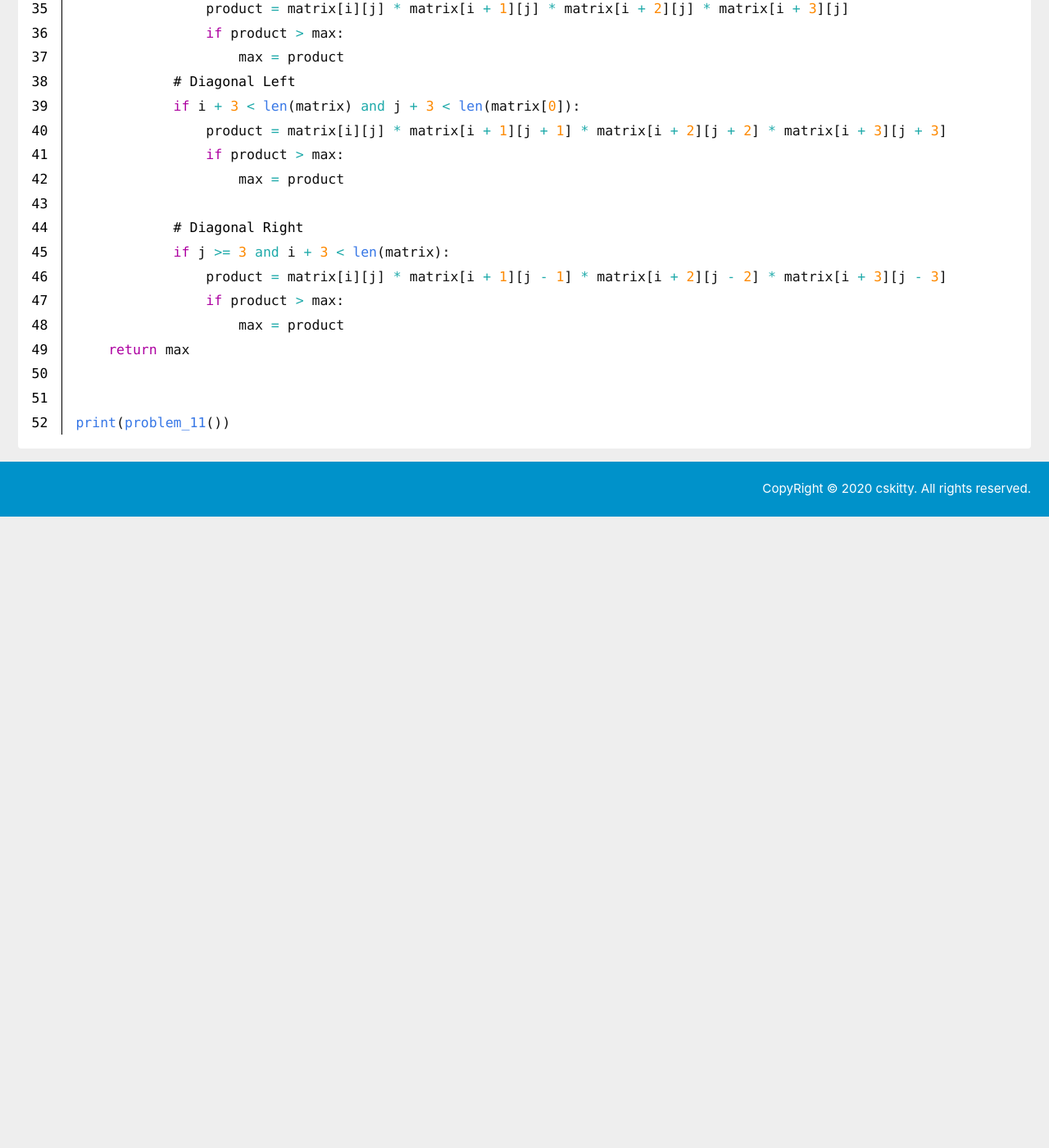
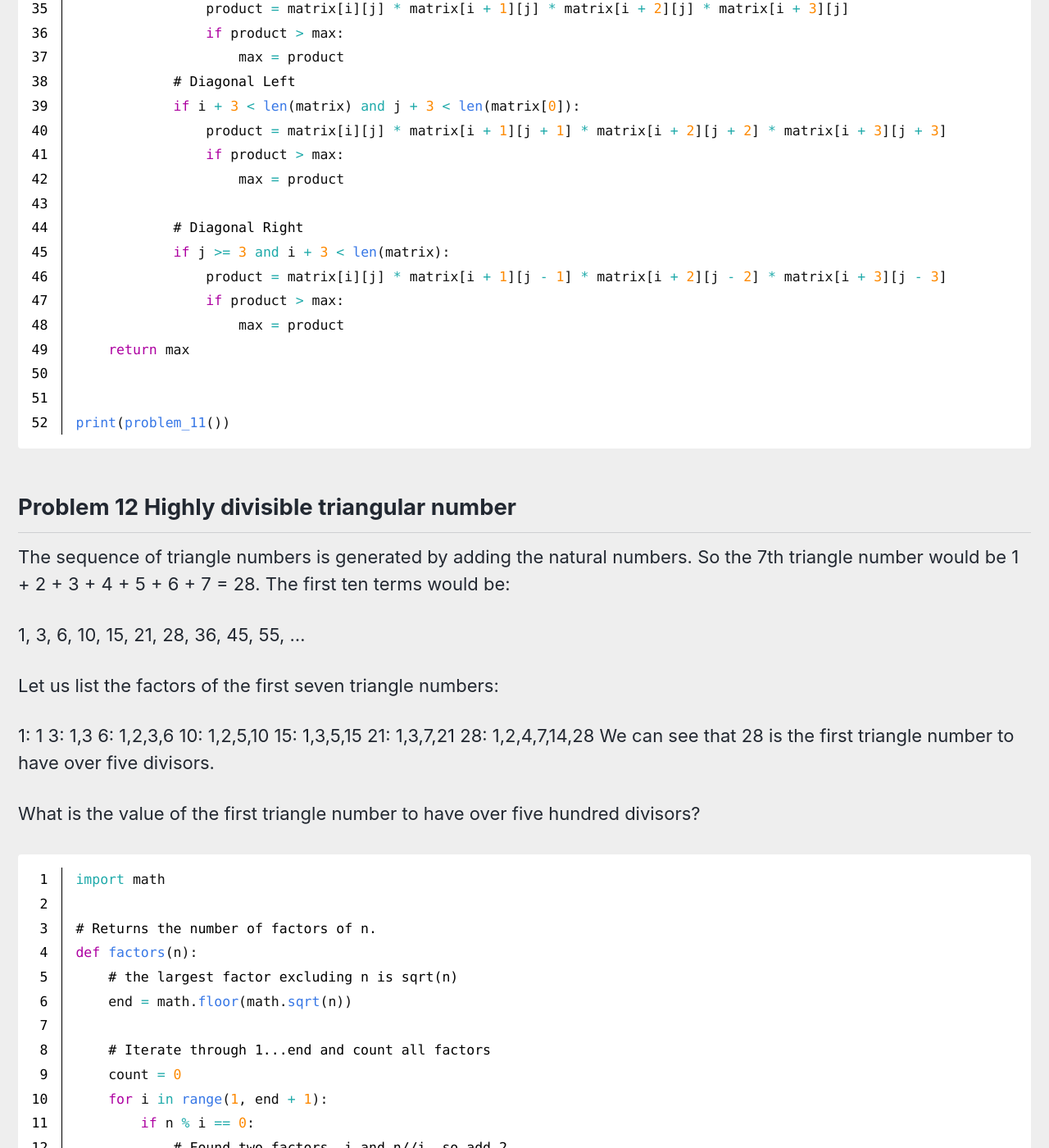
Before and after one commit to cskitty/cskitty.github.io, a Jekyll site: the page built from _posts/2020-04-30-post-project-euler-2.md, in a window 1280 px wide and 1400 px high, scrolled down 2853 px. Shown: the whole window at 82% size. Built offline with Jekyll 4.4.1, drawn with Linux system fonts in a browser that asks for light colours; cached includes are drawn as plain includes; nearby versions of some CDN libraries; before the commit the page ends 3483 px from its top, so only the background shows below that; some of the changed text lies outside the part shown.

Commit message:
Problem 12 done

```diff
--- a/_posts/2020-04-30-post-project-euler-2.md
+++ b/_posts/2020-04-30-post-project-euler-2.md
@@ -96,3 +96,59 @@ def problem_11():
 
 print(problem_11())
 {% endhighlight %}
+
+## Problem 12 Highly divisible triangular number
+
+The sequence of triangle numbers is generated by adding the natural numbers. So the 7th triangle number would be 1 + 2 + 3 + 4 + 5 + 6 + 7 = 28. The first ten terms would be:
+
+1, 3, 6, 10, 15, 21, 28, 36, 45, 55, ...
+
+Let us list the factors of the first seven triangle numbers:
+
+ 1: 1
+ 3: 1,3
+ 6: 1,2,3,6
+10: 1,2,5,10
+15: 1,3,5,15
+21: 1,3,7,21
+28: 1,2,4,7,14,28
+We can see that 28 is the first triangle number to have over five divisors.
+
+What is the value of the first triangle number to have over five hundred divisors?
+
+{% highlight python linenos %}
+import math
+
+# Returns the number of factors of n.
+def factors(n):
+    # the largest factor excluding n is sqrt(n)
+    end = math.floor(math.sqrt(n))
+
+    # Iterate through 1...end and count all factors
+    count = 0
+    for i in range(1, end + 1):
+        if n % i == 0:
+            # Found two factors, i and n//i, so add 2
+            count += 2
+            print(i)
+
+    # Remove one extra if n is a perfect square
+    if end * end == n:
+        count -= 1
+
+    return count
+
+print(factors(16))
+
+def problem_12():
+    y = 1
+    count = 0
+    while True:
+        y += count
+        if factors(y) > 500:
+            return y
+        count += 2
+
+
+print(problem_12())
+{% endhighlight %}
```
Also changed, not shown: 1 other file.
